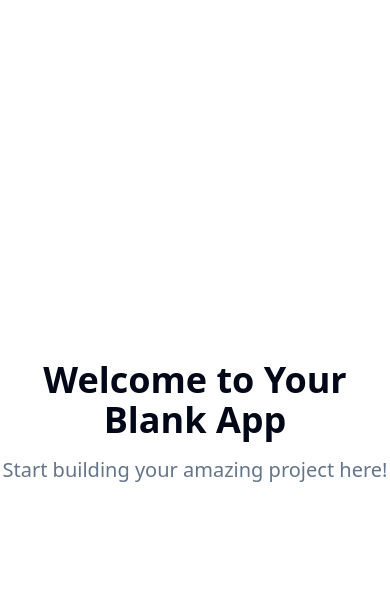
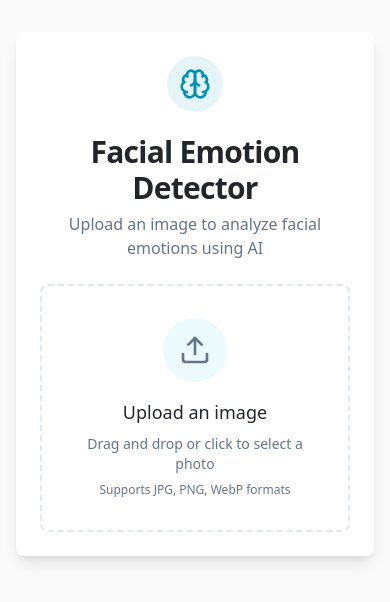
Before and after one commit to emxjones/face-sense-ui, a React (Vite) app: page / in a window 390 px wide. Shown: the top 602 px of the page. Built offline with nearby package versions, Linux system fonts and the light colour scheme.

Commit message:
Add Facial Emotion Detector UI
Build a React and Tailwind CSS web UI for the "Facial Emotion Detector" application. The UI features a centered card layout with image upload, analysis button, loading spinner, and result display. It is designed to be mobile-responsive and connect to a FastAPI backend.

```diff
--- a/index.html
+++ b/index.html
@@ -3,12 +3,12 @@
   <head>
     <meta charset="UTF-8" />
     <meta name="viewport" content="width=device-width, initial-scale=1.0" />
-    <title>face-sense-ui</title>
-    <meta name="description" content="Lovable Generated Project" />
-    <meta name="author" content="Lovable" />
+    <title>Facial Emotion Detector</title>
+    <meta name="description" content="AI-powered facial emotion detection from uploaded images" />
+    <meta name="author" content="Facial Emotion Detector" />
 
-    <meta property="og:title" content="face-sense-ui" />
-    <meta property="og:description" content="Lovable Generated Project" />
+    <meta property="og:title" content="Facial Emotion Detector" />
+    <meta property="og:description" content="AI-powered facial emotion detection from uploaded images" />
     <meta property="og:type" content="website" />
     <meta property="og:image" content="https://lovable.dev/opengraph-image-p98pqg.png" />
 
--- /dev/null
+++ b/src/components/FacialEmotionDetector.tsx
@@ -0,0 +1,143 @@
+import { useState } from 'react';
+import { Button } from '@/components/ui/button';
+import { Card, CardContent, CardHeader, CardTitle } from '@/components/ui/card';
+import { Brain } from 'lucide-react';
+import { useToast } from '@/hooks/use-toast';
+import UploadBox from './UploadBox';
+import Loader from './Loader';
+import ResultDisplay from './ResultDisplay';
+
+interface EmotionResult {
+  emotion: string;
+  confidence: number;
+}
+
+const FacialEmotionDetector = () => {
+  const [selectedFile, setSelectedFile] = useState<File | null>(null);
+  const [imagePreview, setImagePreview] = useState<string | null>(null);
+  const [isLoading, setIsLoading] = useState(false);
+  const [result, setResult] = useState<EmotionResult | null>(null);
+  const [error, setError] = useState<string>('');
+  const { toast } = useToast();
+
+  const handleFileSelect = (file: File) => {
+    setSelectedFile(file);
+    setResult(null);
+    setError('');
+
+    // Create preview
+    const reader = new FileReader();
+    reader.onload = (e) => {
+      setImagePreview(e.target?.result as string);
+    };
+    reader.readAsDataURL(file);
+
+    toast({
+      title: "Image uploaded",
+      description: "Ready to analyze emotion!",
+    });
+  };
+
+  const analyzeEmotion = async () => {
+    if (!selectedFile) {
+      toast({
+        title: "No image selected",
+        description: "Please upload an image first.",
+        variant: "destructive",
+      });
+      return;
+    }
+
+    setIsLoading(true);
+    setError('');
+    setResult(null);
+
+    try {
+      const formData = new FormData();
+      formData.append('file', selectedFile);
+
+      const response = await fetch('https://facial-emotions-prediction.onrender.com/predict', {
+        method: 'POST',
+        body: formData,
+      });
+
+      if (!response.ok) {
+        throw new Error(`HTTP error! status: ${response.status}`);
+      }
+
+      const data = await response.json();
+
+      setResult({
+        emotion: data.emotion || data.predicted_emotion || 'unknown',
+        confidence: data.confidence || data.score || 0,
+      });
+
+      toast({
+        title: "Analysis complete!",
+        description: `Detected emotion: ${data.emotion || data.predicted_emotion}`,
+      });
+    } catch (err) {
+      const errorMessage = err instanceof Error ? err.message : 'Failed to analyze emotion';
+      setError(errorMessage);
+      toast({
+        title: "Analysis failed",
+        description: errorMessage,
+        variant: "destructive",
+      });
+    } finally {
+      setIsLoading(false);
+    }
+  };
+
+  return (
+    <div className="min-h-screen bg-background py-8 px-4">
+      <div className="max-w-2xl mx-auto">
+        <Card className="shadow-lg border-0 bg-card">
+          <CardHeader className="text-center pb-6">
+            <div className="flex justify-center mb-4">
+              <div className="p-3 bg-primary/10 rounded-full">
+                <Brain className="w-8 h-8 text-primary" />
+              </div>
+            </div>
+            <CardTitle className="text-3xl font-bold text-foreground">
+              Facial Emotion Detector
+            </CardTitle>
+            <p className="text-muted-foreground mt-2">
+              Upload an image to analyze facial emotions using AI
+            </p>
+          </CardHeader>
+
+          <CardContent className="space-y-6">
+            <UploadBox
+              onFileSelect={handleFileSelect}
+              disabled={isLoading}
+            />
+
+            {selectedFile && !isLoading && (
+              <div className="flex justify-center">
+                <Button
+                  onClick={analyzeEmotion}
+                  size="lg"
+                  className="px-8"
+                >
+                  <Brain className="w-4 h-4 mr-2" />
+                  Analyze Emotion
+                </Button>
+              </div>
+            )}
+
+            {isLoading && <Loader />}
+
+            <ResultDisplay
+              result={result}
+              imagePreview={imagePreview}
+              error={error}
+            />
+          </CardContent>
+        </Card>
+      </div>
+    </div>
+  );
+};
+
+export default FacialEmotionDetector;
--- /dev/null
+++ b/src/components/Loader.tsx
@@ -0,0 +1,12 @@
+import { Loader2 } from 'lucide-react';
+
+const Loader = () => {
+  return (
+    <div className="flex flex-col items-center gap-3 py-8">
+      <Loader2 className="w-8 h-8 animate-spin text-primary" />
+      <p className="text-sm text-muted-foreground">Analyzing emotion...</p>
+    </div>
+  );
+};
+
+export default Loader;
--- /dev/null
+++ b/src/components/ResultDisplay.tsx
@@ -0,0 +1,59 @@
+import { CheckCircle, AlertCircle } from 'lucide-react';
+
+interface EmotionResult {
+  emotion: string;
+  confidence: number;
+}
+
+interface ResultDisplayProps {
+  result: EmotionResult | null;
+  imagePreview: string | null;
+  error?: string;
+}
+
+const ResultDisplay = ({ result, imagePreview, error }: ResultDisplayProps) => {
+  if (error) {
+    return (
+      <div className="flex items-center gap-3 p-4 bg-destructive/10 border border-destructive/20 rounded-lg">
+        <AlertCircle className="w-5 h-5 text-destructive" />
+        <div>
+          <p className="font-medium text-destructive">Error</p>
+          <p className="text-sm text-destructive/80">{error}</p>
+        </div>
+      </div>
+    );
+  }
+
+  if (!result) return null;
+
+  return (
+    <div className="space-y-6">
+      {imagePreview && (
+        <div className="flex justify-center">
+          <img
+            src={imagePreview}
+            alt="Uploaded image"
+            className="max-w-full max-h-48 rounded-lg shadow-md object-contain"
+          />
+        </div>
+      )}
+
+      <div className="flex items-center gap-3 p-4 bg-success/10 border border-success/20 rounded-lg">
+        <CheckCircle className="w-5 h-5 text-success" />
+        <div className="flex-1">
+          <p className="font-medium text-success">Analysis Complete</p>
+          <div className="mt-2 space-y-1">
+            <p className="text-lg font-semibold text-foreground">
+              Emotion: <span className="text-primary capitalize">{result.emotion}</span>
+            </p>
+            <p className="text-sm text-muted-foreground">
+              Confidence: <span className="font-medium">{(result.confidence * 100).toFixed(1)}%</span>
+            </p>
+          </div>
+        </div>
+      </div>
+    </div>
+  );
+};
+
+export default ResultDisplay;
--- /dev/null
+++ b/src/components/UploadBox.tsx
@@ -0,0 +1,96 @@
+import { useCallback, useState } from 'react';
+import { Upload, Image as ImageIcon } from 'lucide-react';
+import { cn } from '@/lib/utils';
+
+interface UploadBoxProps {
+  onFileSelect: (file: File) => void;
+  disabled?: boolean;
+}
+
+const UploadBox = ({ onFileSelect, disabled }: UploadBoxProps) => {
+  const [isDragOver, setIsDragOver] = useState(false);
+
+  const handleDrop = useCallback(
+    (e: React.DragEvent<HTMLDivElement>) => {
+      e.preventDefault();
+      setIsDragOver(false);
+
+      if (disabled) return;
+
+      const files = e.dataTransfer.files;
+      if (files.length > 0 && files[0].type.startsWith('image/')) {
+        onFileSelect(files[0]);
+      }
+    },
+    [onFileSelect, disabled]
+  );
+
+  const handleDragOver = useCallback((e: React.DragEvent<HTMLDivElement>) => {
+    e.preventDefault();
+    setIsDragOver(true);
+  }, []);
+
+  const handleDragLeave = useCallback((e: React.DragEvent<HTMLDivElement>) => {
+    e.preventDefault();
+    setIsDragOver(false);
+  }, []);
+
+  const handleFileInput = useCallback(
+    (e: React.ChangeEvent<HTMLInputElement>) => {
+      const files = e.target.files;
+      if (files && files.length > 0) {
+        onFileSelect(files[0]);
+      }
+    },
+    [onFileSelect]
+  );
+
+  return (
+    <div
+      className={cn(
+        "relative border-2 border-dashed rounded-lg p-8 text-center transition-all duration-200",
+        "hover:border-upload-border hover:bg-upload-bg/50",
+        isDragOver && "border-upload-border bg-upload-bg scale-105",
+        disabled && "opacity-50 cursor-not-allowed",
+        !disabled && "cursor-pointer"
+      )}
+      onDrop={handleDrop}
+      onDragOver={handleDragOver}
+      onDragLeave={handleDragLeave}
+      onClick={() => !disabled && document.getElementById('file-input')?.click()}
+    >
+      <input
+        id="file-input"
+        type="file"
+        accept="image/*"
+        onChange={handleFileInput}
+        className="hidden"
+        disabled={disabled}
+      />
+
+      <div className="flex flex-col items-center gap-4">
+        <div className="p-4 rounded-full bg-upload-bg">
+          {isDragOver ? (
+            <ImageIcon className="w-8 h-8 text-primary" />
+          ) : (
+            <Upload className="w-8 h-8 text-muted-foreground" />
+          )}
+        </div>
+
+        <div className="space-y-2">
+          <p className="text-lg font-medium text-foreground">
+            {isDragOver ? 'Drop image here' : 'Upload an image'}
+          </p>
+          <p className="text-sm text-muted-foreground">
+            Drag and drop or click to select a photo
+          </p>
+          <p className="text-xs text-muted-foreground">
+            Supports JPG, PNG, WebP formats
+          </p>
+        </div>
+      </div>
+    </div>
+  );
+};
+
+export default UploadBox;
--- a/src/index.css
+++ b/src/index.css
@@ -8,33 +8,38 @@ All colors MUST be HSL.
 
 @layer base {
   :root {
-    --background: 0 0% 100%;
-    --foreground: 222.2 84% 4.9%;
+    --background: 0 0% 98%;
+    --foreground: 210 11% 15%;
 
     --card: 0 0% 100%;
-    --card-foreground: 222.2 84% 4.9%;
+    --card-foreground: 210 11% 15%;
 
     --popover: 0 0% 100%;
-    --popover-foreground: 222.2 84% 4.9%;
+    --popover-foreground: 210 11% 15%;
 
-    --primary: 222.2 47.4% 11.2%;
-    --primary-foreground: 210 40% 98%;
+    --primary: 192 95% 36%;
+    --primary-foreground: 0 0% 100%;
 
-    --secondary: 210 40% 96.1%;
-    --secondary-foreground: 222.2 47.4% 11.2%;
+    --secondary: 210 40% 96%;
+    --secondary-foreground: 210 11% 15%;
 
-    --muted: 210 40% 96.1%;
-    --muted-foreground: 215.4 16.3% 46.9%;
+    --muted: 210 40% 96%;
+    --muted-foreground: 215 16% 47%;
 
-    --accent: 210 40% 96.1%;
-    --accent-foreground: 222.2 47.4% 11.2%;
+    --accent: 192 95% 36%;
+    --accent-foreground: 0 0% 100%;
 
-    --destructive: 0 84.2% 60.2%;
-    --destructive-foreground: 210 40% 98%;
+    --destructive: 0 84% 60%;
+    --destructive-foreground: 0 0% 100%;
 
-    --border: 214.3 31.8% 91.4%;
-    --input: 214.3 31.8% 91.4%;
-    --ring: 222.2 84% 4.9%;
+    --border: 214 32% 91%;
+    --input: 214 32% 91%;
+    --ring: 192 95% 36%;
+
+    --upload-border: 192 95% 76%;
+    --upload-bg: 192 95% 96%;
+    --success: 142 76% 36%;
+    --success-foreground: 0 0% 100%;
 
     --radius: 0.5rem;
 
@@ -56,33 +61,38 @@ All colors MUST be HSL.
   }
 
   .dark {
-    --background: 222.2 84% 4.9%;
+    --background: 210 11% 8%;
     --foreground: 210 40% 98%;
 
-    --card: 222.2 84% 4.9%;
+    --card: 210 11% 11%;
     --card-foreground: 210 40% 98%;
 
-    --popover: 222.2 84% 4.9%;
+    --popover: 210 11% 11%;
     --popover-foreground: 210 40% 98%;
 
-    --primary: 210 40% 98%;
-    --primary-foreground: 222.2 47.4% 11.2%;
+    --primary: 192 95% 46%;
+    --primary-foreground: 210 11% 8%;
 
-    --secondary: 217.2 32.6% 17.5%;
+    --secondary: 210 11% 15%;
     --secondary-foreground: 210 40% 98%;
 
-    --muted: 217.2 32.6% 17.5%;
-    --muted-foreground: 215 20.2% 65.1%;
+    --muted: 210 11% 15%;
+    --muted-foreground: 215 20% 65%;
 
-    --accent: 217.2 32.6% 17.5%;
-    --accent-foreground: 210 40% 98%;
+    --accent: 192 95% 46%;
+    --accent-foreground: 210 11% 8%;
 
-    --destructive: 0 62.8% 30.6%;
+    --destructive: 0 63% 31%;
     --destructive-foreground: 210 40% 98%;
 
-    --border: 217.2 32.6% 17.5%;
-    --input: 217.2 32.6% 17.5%;
-    --ring: 212.7 26.8% 83.9%;
+    --border: 210 11% 18%;
+    --input: 210 11% 18%;
+    --ring: 192 95% 46%;
+
+    --upload-border: 192 95% 56%;
+    --upload-bg: 192 95% 8%;
+    --success: 142 76% 46%;
+    --success-foreground: 210 11% 8%;
     --sidebar-background: 240 5.9% 10%;
     --sidebar-foreground: 240 4.8% 95.9%;
     --sidebar-primary: 224.3 76.3% 48%;
--- a/src/pages/Index.tsx
+++ b/src/pages/Index.tsx
@@ -1,14 +1,7 @@
-// Update this page (the content is just a fallback if you fail to update the page)
+import FacialEmotionDetector from '@/components/FacialEmotionDetector';
 
 const Index = () => {
-  return (
-    <div className="min-h-screen flex items-center justify-center bg-background">
-      <div className="text-center">
-        <h1 className="text-4xl font-bold mb-4">Welcome to Your Blank App</h1>
-        <p className="text-xl text-muted-foreground">Start building your amazing project here!</p>
-      </div>
-    </div>
-  );
+  return <FacialEmotionDetector />;
 };
 
 export default Index;
--- a/tailwind.config.ts
+++ b/tailwind.config.ts
@@ -52,6 +52,14 @@ export default {
 					DEFAULT: 'hsl(var(--card))',
 					foreground: 'hsl(var(--card-foreground))'
 				},
+				upload: {
+					border: 'hsl(var(--upload-border))',
+					bg: 'hsl(var(--upload-bg))'
+				},
+				success: {
+					DEFAULT: 'hsl(var(--success))',
+					foreground: 'hsl(var(--success-foreground))'
+				},
 				sidebar: {
 					DEFAULT: 'hsl(var(--sidebar-background))',
 					foreground: 'hsl(var(--sidebar-foreground))',
```
